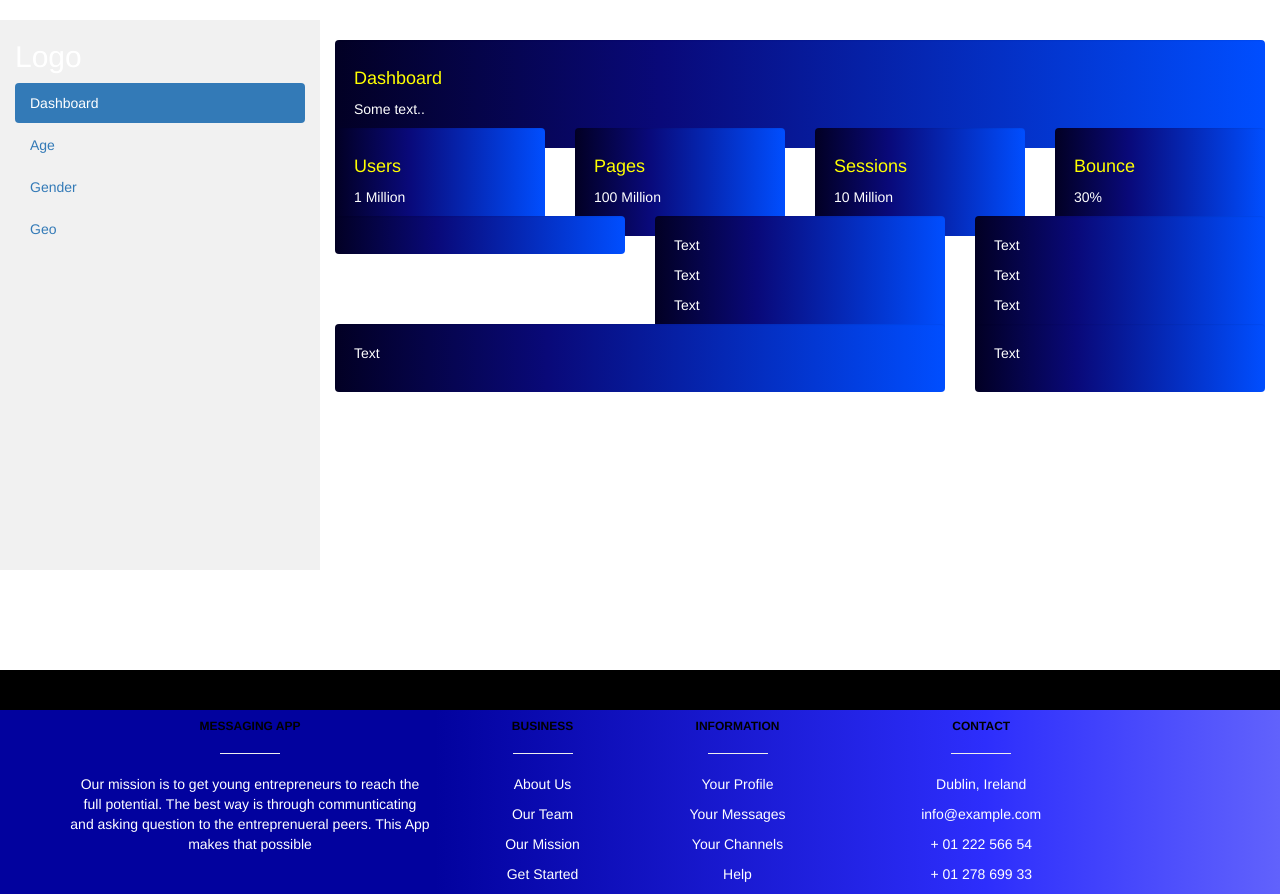
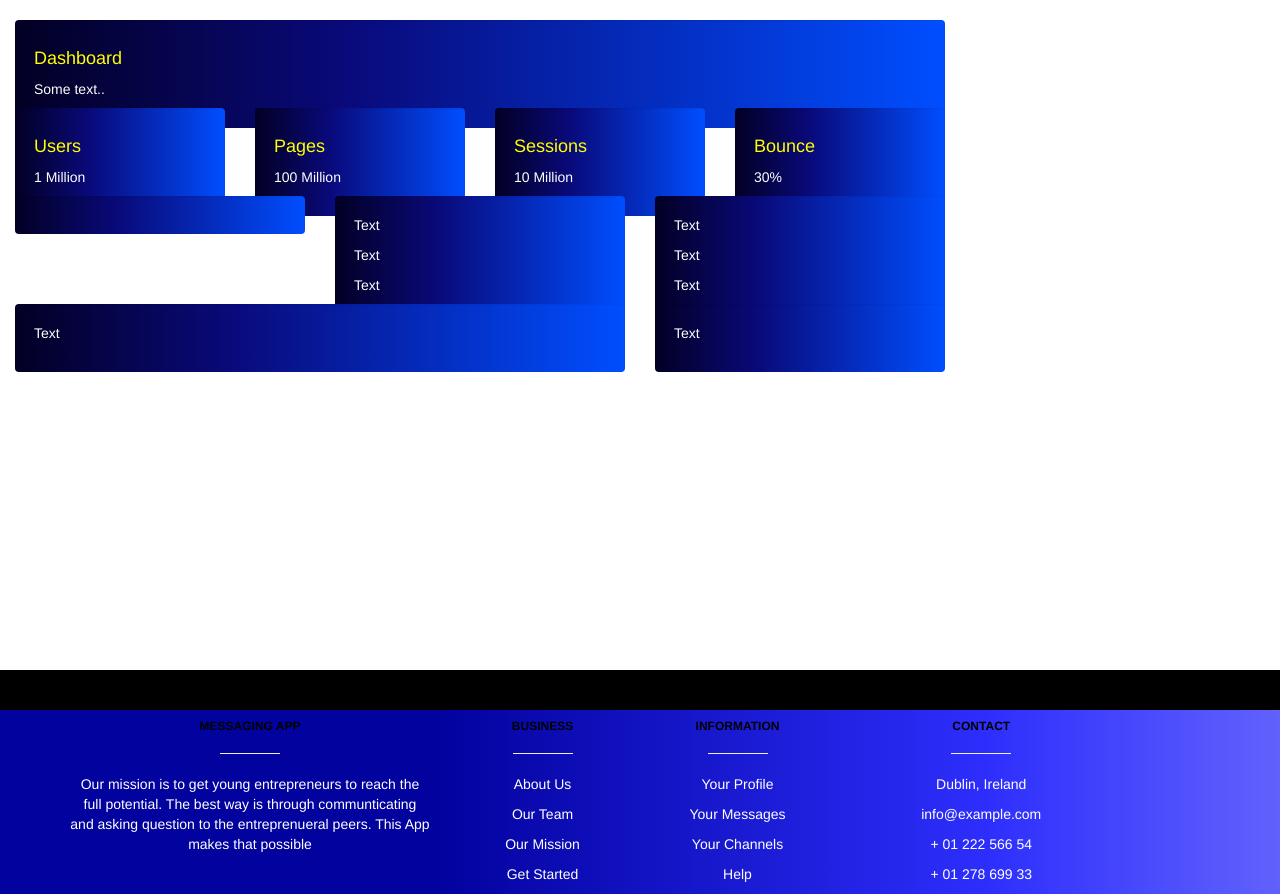
Before and after one commit to anthony-keogh/messaging_app, a Flask app: page /profile in a window 1280 px wide. Shown: the part 150-1044 px from the top of the page. Run offline with Flask 2, Linux system fonts and the light colour scheme; data that the repository does not hold is empty; some libraries are stand-ins or nearby versions.

Commit message:
Commit message

```diff
--- a/app/templates/profile.html
+++ b/app/templates/profile.html
@@ -55,16 +55,6 @@
 
 <div class="container-fluid">
   <div class="row content">
-    <div class="col-sm-3 sidenav hidden-xs">
-      <h2>Logo</h2>
-      <ul class="nav nav-pills nav-stacked">
-        <li class="active"><a href="#section1">Dashboard</a></li>
-        <li><a href="#section2">Age</a></li>
-        <li><a href="#section3">Gender</a></li>
-        <li><a href="#section3">Geo</a></li>
-      </ul><br>
-    </div>
-    <br>
 
     <div class="col-sm-9">
       <div class="well">
```
